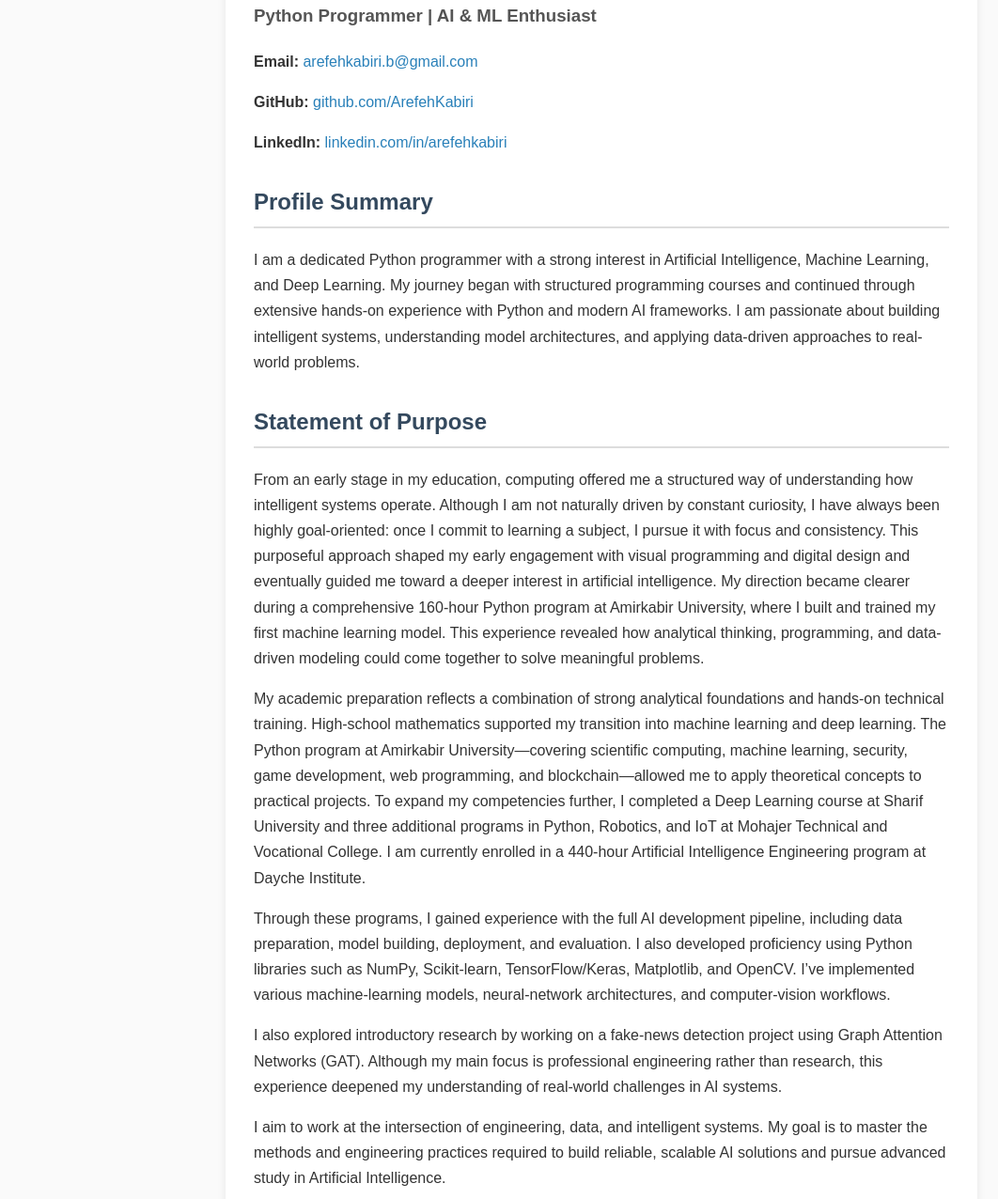
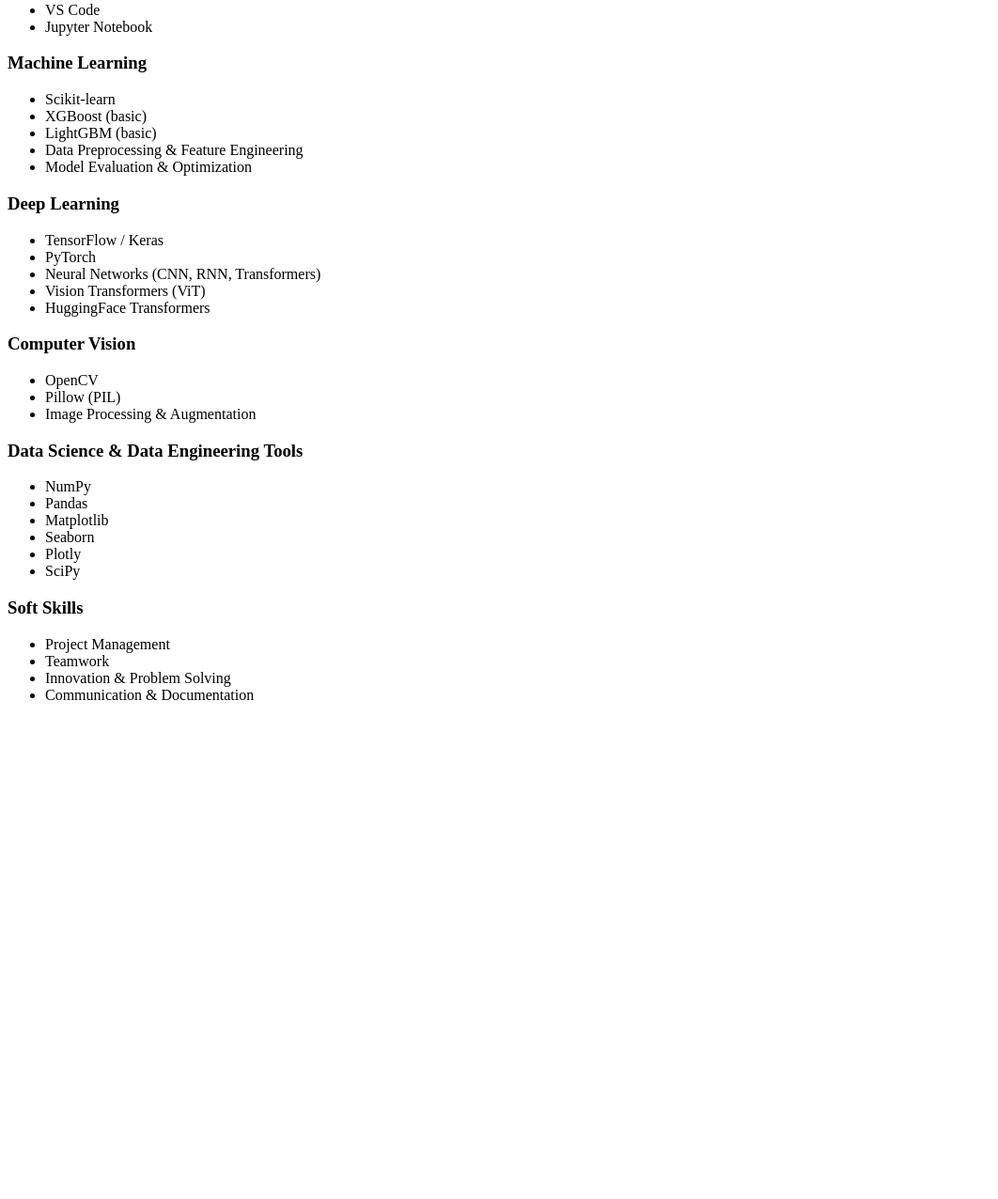
Before and after one commit to ArefehKabiri/resume, a plain HTML site: page index.html in a window 1280 px wide. Shown: the part 166-1442 px from the top of the page at 94% size, without its empty margins (0-1062 px from the left). After the commit the page ends 931 px from the top, so only its background shows below. Drawn offline with Linux system fonts and the light colour scheme.

Commit message:
Update index.html

```diff
--- a/index.html
+++ b/index.html
@@ -1,131 +1,56 @@
-<!DOCTYPE html>
-<html lang="en">
-<head>
-    <meta charset="UTF-8">
-    <title>Resume - Arefeh Kabiri</title>
-    <style>
-        body {
-            font-family: Arial, sans-serif;
-            max-width: 800px;
-            margin: 40px auto;
-            padding: 0 20px;
-            line-height: 1.7;
-            color: #333;
-            background: #fafafa;
-        }
-        h1 { color: #2c3e50; font-size: 32px; }
-        h2 { color: #34495e; margin-top: 30px; border-bottom: 2px solid #ddd; padding-bottom: 5px; }
-        h3 { color: #555; }
-        ul { margin-left: 20px; }
-        .section { margin-bottom: 30px; }
-        .contact a { color: #2980b9; text-decoration: none; }
-        .container {
-            background: #fff;
-            padding: 30px;
-            border-radius: 10px;
-            box-shadow: 0 0 10px rgba(0,0,0,0.08);
-        }
-    </style>
-</head>
+<div class="section">
+    <h2>Skills</h2>
 
-<body>
-<div class="container">
+    <h3>Programming & Software Engineering</h3>
+    <ul>
+        <li>Python Programming</li>
+        <li>Object-Oriented Programming (OOP)</li>
+        <li>Socket Programming</li>
+        <li>Git</li>
+        <li>VS Code</li>
+        <li>Jupyter Notebook</li>
+    </ul>
 
-    <h1>Arefeh Kabiri</h1>
-    <h3>Python Programmer | AI & ML Enthusiast</h3>
+    <h3>Machine Learning</h3>
+    <ul>
+        <li>Scikit-learn</li>
+        <li>XGBoost (basic)</li>
+        <li>LightGBM (basic)</li>
+        <li>Data Preprocessing & Feature Engineering</li>
+        <li>Model Evaluation & Optimization</li>
+    </ul>
 
-    <div class="section contact">
-        <p><strong>Email:</strong> <a href="mailto:arefehkabiri.b@gmail.com">arefehkabiri.b@gmail.com</a></p>
-        <p><strong>GitHub:</strong> <a href="https://github.com/ArefehKabiri">github.com/ArefehKabiri</a></p>
-        <p><strong>LinkedIn:</strong> <a href="https://www.linkedin.com/in/arefehkabiri">linkedin.com/in/arefehkabiri</a></p>
-    </div>
+    <h3>Deep Learning</h3>
+    <ul>
+        <li>TensorFlow / Keras</li>
+        <li>PyTorch</li>
+        <li>Neural Networks (CNN, RNN, Transformers)</li>
+        <li>Vision Transformers (ViT)</li>
+        <li>HuggingFace Transformers</li>
+    </ul>
 
-    <div class="section">
-        <h2>Profile Summary</h2>
-        <p>
-            I am a dedicated Python programmer with a strong interest in Artificial Intelligence, Machine Learning,
-            and Deep Learning. My journey began with structured programming courses and continued through extensive
-            hands-on experience with Python and modern AI frameworks. I am passionate about building intelligent
-            systems, understanding model architectures, and applying data-driven approaches to real-world problems.
-        </p>
-    </div>
+    <h3>Computer Vision</h3>
+    <ul>
+        <li>OpenCV</li>
+        <li>Pillow (PIL)</li>
+        <li>Image Processing & Augmentation</li>
+    </ul>
 
-    <div class="section">
-        <h2>Statement of Purpose</h2>
-        <p>
-            From an early stage in my education, computing offered me a structured way of understanding how intelligent
-            systems operate. Although I am not naturally driven by constant curiosity, I have always been highly
-            goal-oriented: once I commit to learning a subject, I pursue it with focus and consistency. This purposeful
-            approach shaped my early engagement with visual programming and digital design and eventually guided me
-            toward a deeper interest in artificial intelligence. My direction became clearer during a comprehensive
-            160-hour Python program at Amirkabir University, where I built and trained my first machine learning model.
-            This experience revealed how analytical thinking, programming, and data-driven modeling could come together
-            to solve meaningful problems.
-        </p>
-        <p>
-            My academic preparation reflects a combination of strong analytical foundations and hands-on technical
-            training. High-school mathematics supported my transition into machine learning and deep learning. The
-            Python program at Amirkabir University—covering scientific computing, machine learning, security, game
-            development, web programming, and blockchain—allowed me to apply theoretical concepts to practical
-            projects. To expand my competencies further, I completed a Deep Learning course at Sharif University and
-            three additional programs in Python, Robotics, and IoT at Mohajer Technical and Vocational College. I am
-            currently enrolled in a 440-hour Artificial Intelligence Engineering program at Dayche Institute.
-        </p>
-        <p>
-            Through these programs, I gained experience with the full AI development pipeline, including data
-            preparation, model building, deployment, and evaluation. I also developed proficiency using Python
-            libraries such as NumPy, Scikit-learn, TensorFlow/Keras, Matplotlib, and OpenCV. I’ve implemented various
-            machine-learning models, neural-network architectures, and computer-vision workflows.
-        </p>
-        <p>
-            I also explored introductory research by working on a fake-news detection project using Graph Attention
-            Networks (GAT). Although my main focus is professional engineering rather than research, this experience
-            deepened my understanding of real-world challenges in AI systems.
-        </p>
-        <p>
-            I aim to work at the intersection of engineering, data, and intelligent systems. My goal is to master the
-            methods and engineering practices required to build reliable, scalable AI solutions and pursue advanced
-            study in Artificial Intelligence.
-        </p>
-    </div>
+    <h3>Data Science & Data Engineering Tools</h3>
+    <ul>
+        <li>NumPy</li>
+        <li>Pandas</li>
+        <li>Matplotlib</li>
+        <li>Seaborn</li>
+        <li>Plotly</li>
+        <li>SciPy</li>
+    </ul>
 
-    <div class="section">
-        <h2>Skills</h2>
-        <ul>
-            <li>Python Programming</li>
-            <li>Machine Learning</li>
-            <li>Deep Learning</li>
-            <li>Computer Vision</li>
-            <li>TensorFlow, Keras</li>
-            <li>PyTorch</li>
-            <li>NumPy, Pandas</li>
-            <li>Matplotlib, Seaborn</li>
-            <li>OpenCV</li>
-            <li>Transformers</li>
-            <li>SQL</li>
-            <li>Scikit-learn</li>
-            <li>Socket Programming</li>
-            <li>Pygame</li>
-            <li>Project Management</li>
-            <li>Teamwork & Innovation</li>
-        </ul>
-    </div>
-
-    <div class="section">
-        <h2>Education</h2>
-        <p><strong>Bachelor of Professional Computer Engineering</strong><br>
-        National Skill Girls College of Shahr-e Kord (2022–2023)</p>
-    </div>
-
-    <div class="section">
-        <h2>Projects</h2>
-        <ul>
-            <li>
-                <strong>Image Captioning with ViT</strong> — Ongoing project involving Vision Transformers for generating captions from images.
-            </li>
-        </ul>
-    </div>
-
+    <h3>Soft Skills</h3>
+    <ul>
+        <li>Project Management</li>
+        <li>Teamwork</li>
+        <li>Innovation & Problem Solving</li>
+        <li>Communication & Documentation</li>
+    </ul>
 </div>
-</body>
-</html>
```
